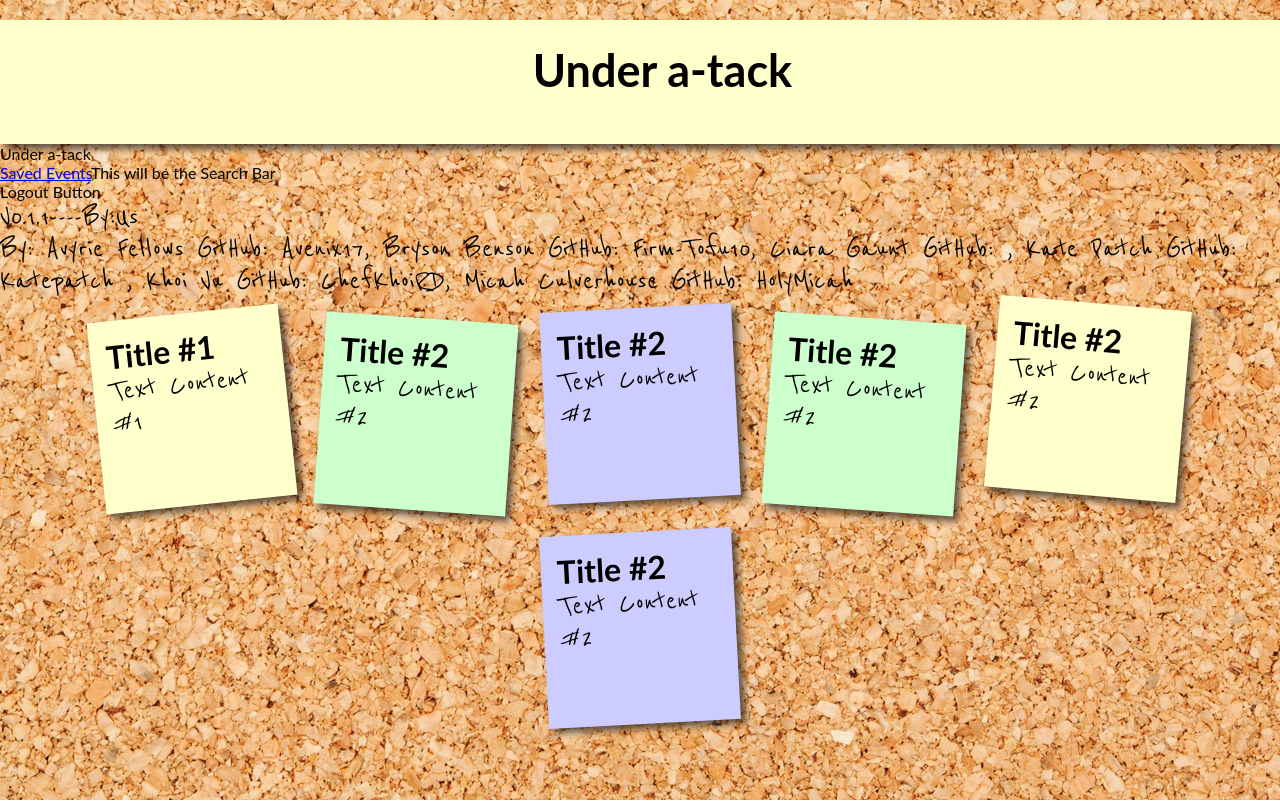
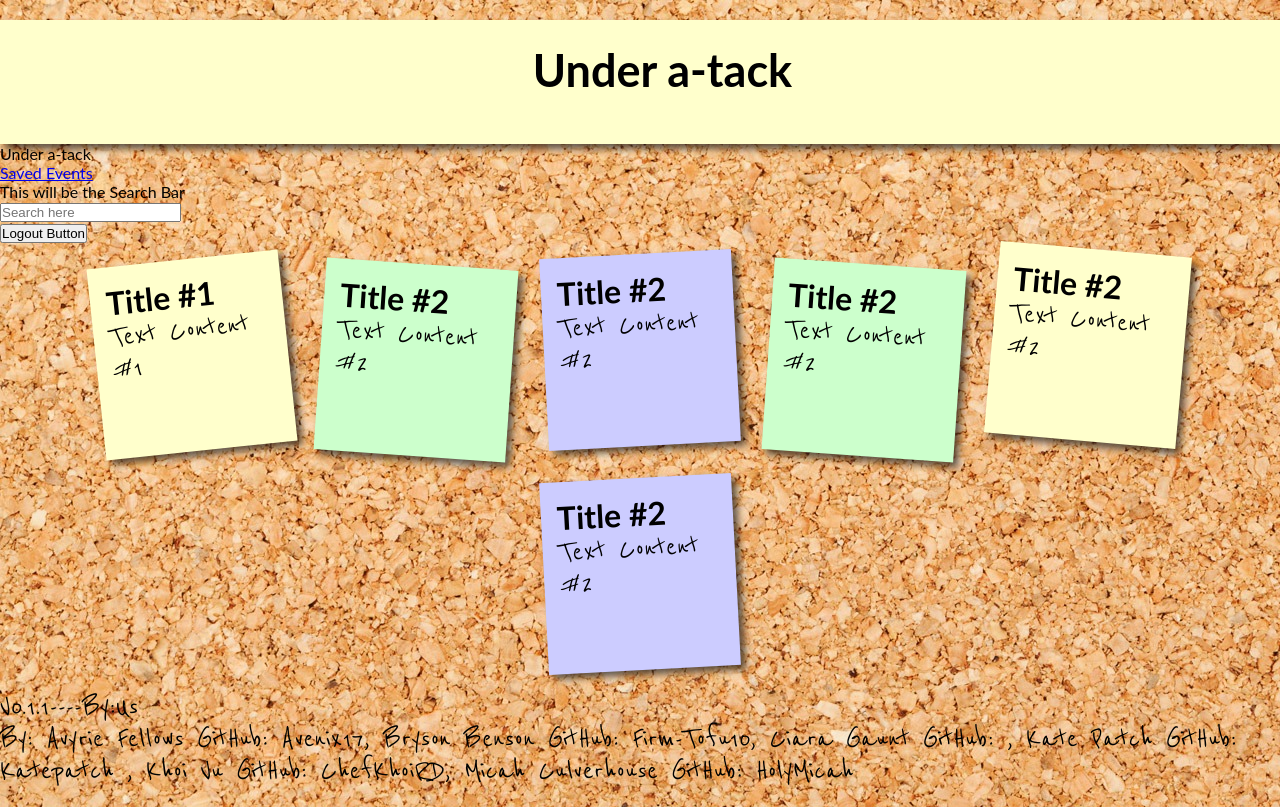
Before and after one commit to Avenix17/Project-3-NamePending, a React (Create React App) app: page / in a window 1280 px wide. Shown: the top 807 px of the page. Built offline with nearby package versions, Linux system fonts and the light colour scheme.

Commit message:
updated data

```diff
--- a/public/index.html
+++ b/public/index.html
@@ -17,46 +17,6 @@
           <h1>Under a-tack</h1>
         </div>
         <div id = "root"></div>
-
-        <ul>
-          <li>
-            <a href="#">
-              <h2>Title #1</h2>
-              <p>Text Content #1</p>
-            </a>
-          </li>
-          <li>
-            <a href="#">
-              <h2>Title #2</h2>
-              <p>Text Content #2</p>
-            </a>
-          </li>
-          <li>
-            <a href="#">
-              <h2>Title #2</h2>
-              <p>Text Content #2</p>
-            </a>
-          </li>
-          <li>
-            <a href="#">
-              <h2>Title #2</h2>
-              <p>Text Content #2</p>
-            </a>
-          </li>
-          <li>
-            <a href="#">
-              <h2>Title #2</h2>
-              <p>Text Content #2</p>
-            </a>
-          </li>
-          <li>
-            <a href="#">
-              <h2>Title #2</h2>
-              <p>Text Content #2</p>
-            </a>
-          </li>
-        </ul>
-
     </main>
 	<script src="index.js"></script>
   </body>
--- a/src/App.js
+++ b/src/App.js
@@ -1,6 +1,7 @@
 import Header from './components/Header/Header';
 import Footer from './components/Footer/Footer';
 import Navbar from './components/navbar/Nav';
+import Main from './components/Main/Main';
 import React from "react";
 import './App.css'
 
@@ -22,6 +23,11 @@ function App() {
 				<Navbar />
 			</div>
 
+			{/* Main */}
+			<div id = 'main'>
+				<Main />
+			</div>
+
 			{/* Footer */}
 			<div id = 'footer'>
 				<Footer version = 'V0.1.1----' />
--- /dev/null
+++ b/src/components/Main/Main.js
@@ -0,0 +1,48 @@
+import React from "react";
+
+const Main = (props) => {
+    return(
+        <div id = "main">
+            <ul>
+                <li>
+                    <a href="#">
+                    <h2>Title #1</h2>
+                    <p>Text Content #1</p>
+                    </a>
+                </li>
+                <li>
+                    <a href="#">
+                    <h2>Title #2</h2>
+                    <p>Text Content #2</p>
+                    </a>
+                </li>
+                <li>
+                    <a href="#">
+                    <h2>Title #2</h2>
+                    <p>Text Content #2</p>
+                    </a>
+                </li>
+                <li>
+                    <a href="#">
+                    <h2>Title #2</h2>
+                    <p>Text Content #2</p>
+                    </a>
+                </li>
+                <li>
+                    <a href="#">
+                    <h2>Title #2</h2>
+                    <p>Text Content #2</p>
+                    </a>
+                </li>
+                <li>
+                    <a href="#">
+                    <h2>Title #2</h2>
+                    <p>Text Content #2</p>
+                    </a>
+                </li>
+            </ul>
+        </div>
+    )
+}
+
+export default Main;
--- a/src/components/navbar/Nav.js
+++ b/src/components/navbar/Nav.js
@@ -6,25 +6,23 @@ import './nav.css';
 const Navbar = () => {
     return (
         <nav className = 'nav'>
-            <div className = 'nav-content'>
-                <a className = "nav-items">
+            <div className = 'nav-items'>
 
                 {/* Saved Events */}
-                    <a href = 'SavedEvents'>
+                <a href = '#SavedEvents'>
                         Saved Events
                 </a>
 
                 {/* Search Bar */}
-                    <a>
+                <div id = 'searchBar'>
                     This will be the Search Bar
                     <Searchbar />
-                    </a>
+                </div>
 
                 {/* Logout */}
-                    <a>
+                <button id = 'logout'>
                     Logout Button
-                    </a>
-                </a>
+                </button>
             </div>
         </nav>
     )
--- a/src/components/navbar/Searchbar.js
+++ b/src/components/navbar/Searchbar.js
@@ -2,9 +2,50 @@ import React, {useState} from 'react';
 import "../../App.css";
 
 const Searchbar = () => {
-    const [query, setQuery] = useState("")
+
+    const [searchInput, setSearchInput] = useState("");
+
+    // Handle input changes
+    const handleChange = (e) => {
+        e.preventDefault();
+        setSearchInput(e.target.value);
+    };
+
+    // Use search input to go through database info
+    // if (searchInput.length > 0) {
+    //     countries.filter(( * database here * ) => {
+    //         return { * database here * }.name.match(searchInput)
+    //     })
+    // };
+
     return (
         <div className = 'searchBar'>
+
+            {/* Handle user input here */}
+            <input
+                type = 'text'
+                placeholder = 'Search here'
+                onChange = {handleChange}
+                value = {searchInput}
+                />
+
+            {/* <table>
+            <tr>
+
+            </tr>
+
+            {{* Database here *}.map(( {* Database here *} , index) => {
+
+
+
+            <tr>
+                <td>{{* Database here *} {* Array data name *} }</td>
+                <td>{{* Database here *} {* Array data name *} }</td>
+
+            </tr>
+
+            })}
+            </table> */}
 
         </div>
     )
```
Also changed, not shown: src/components/Main/Main.css (added). Lines whose indentation alone changed are shown as unchanged.
